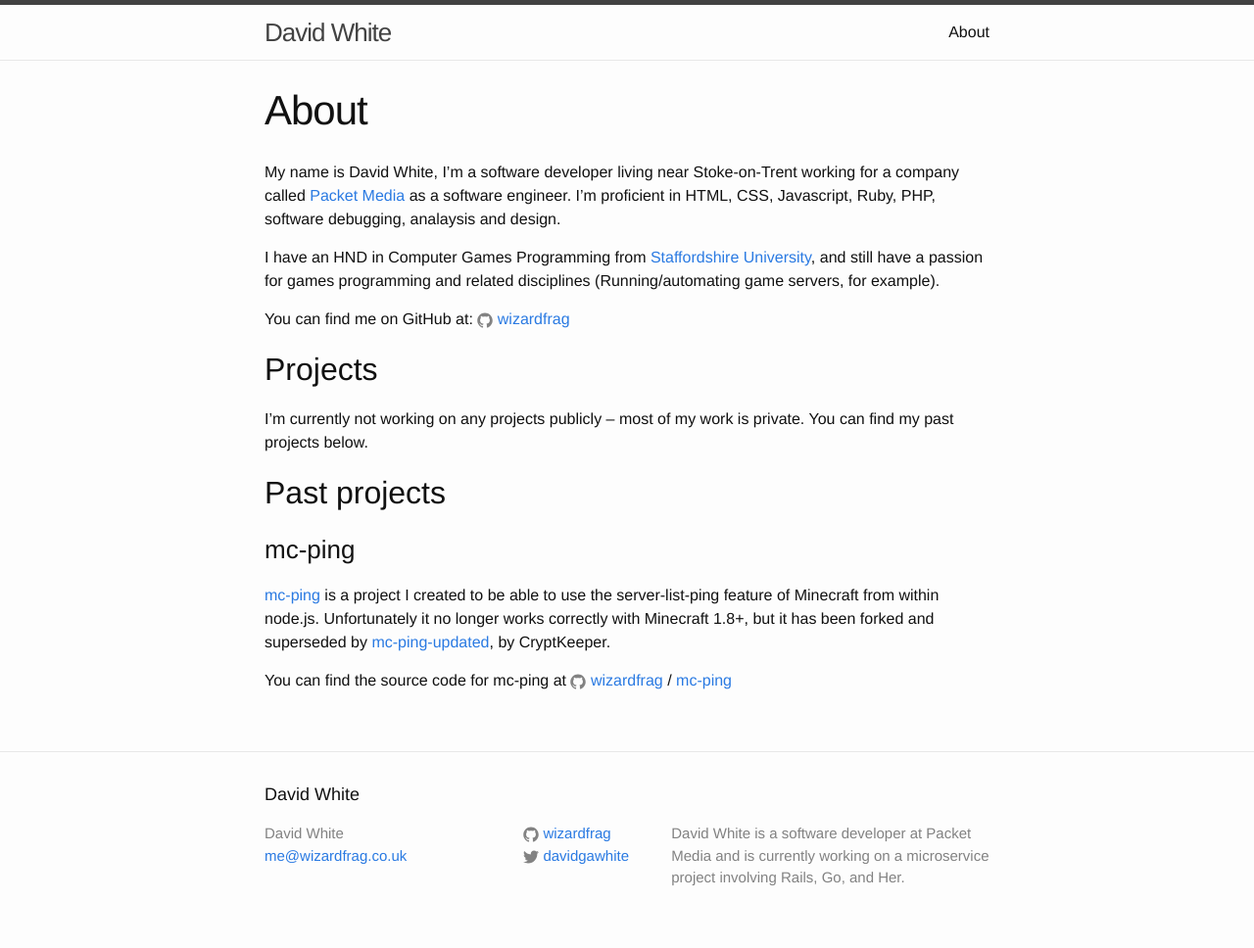
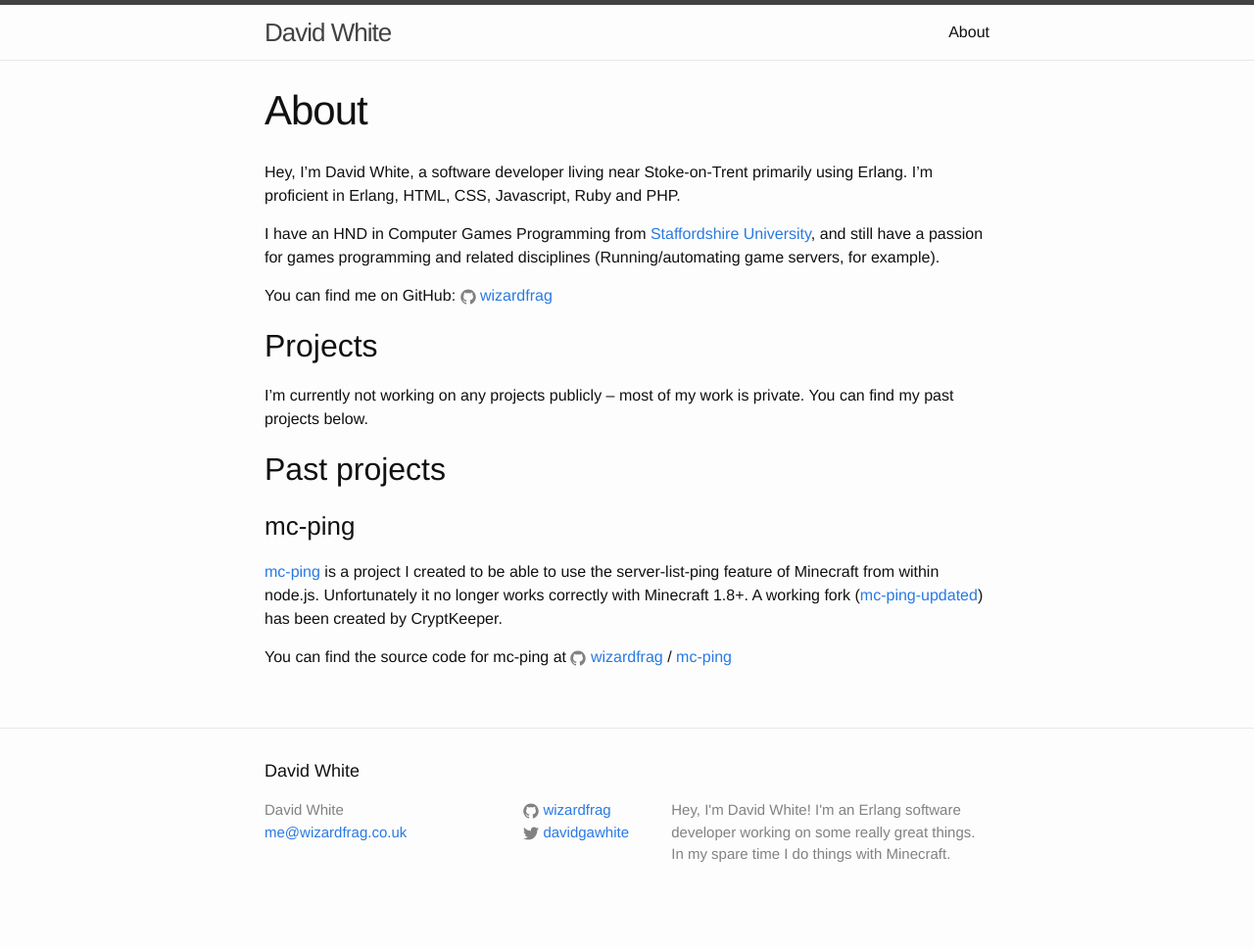
Before and after one commit to wizardfrag/wizardfrag.github.io, a Jekyll site: the page built from about.md, in a window 1280 px wide. Shown: the whole page at 98% size. Built offline with Jekyll 4.4.1, drawn with Linux system fonts in a browser that asks for light colours; after the commit the page ends 944 px from its top, so only the background shows below that.

Commit message:
Update about me/footer

```diff
--- a/_config.yml
+++ b/_config.yml
@@ -9,10 +9,10 @@
 title: David White
 email: me@wizardfrag.co.uk
 description: > # this means to ignore newlines until "baseurl:"
-  David White is a software developer at Packet Media and is currently
-  working on a microservice project involving Rails, Go, and Her.
+  Hey, I'm David White! I'm an Erlang software developer working on some really
+  great things. In my spare time I do things with Minecraft.
 baseurl: "" # the subpath of your site, e.g. /blog
-url: "http://yourdomain.com" # the base hostname & protocol for your site
+url: "https://wizardfrag.co.uk" # the base hostname & protocol for your site
 twitter_username: davidgawhite
 github_username:  wizardfrag
 
--- a/about.md
+++ b/about.md
@@ -4,11 +4,13 @@ title: About
 permalink: /about/
 ---
 
-My name is David White, I'm a software developer living near Stoke-on-Trent working for a company called [Packet Media](https://www.packetmedia.co.uk) as a software engineer. I'm proficient in HTML, CSS, Javascript, Ruby, PHP, software debugging, analaysis and design.
+Hey, I'm David White, a software developer living near Stoke-on-Trent primarily using Erlang.
+I'm proficient in Erlang, HTML, CSS, Javascript, Ruby and PHP.
 
-I have an HND in Computer Games Programming from [Staffordshire University](https://www.staffs.ac.uk), and still have a passion for games programming and related disciplines (Running/automating game servers, for example).
+I have an HND in Computer Games Programming from [Staffordshire University](https://www.staffs.ac.uk),
+and still have a passion for games programming and related disciplines (Running/automating game servers, for example).
 
-You can find me on GitHub at:
+You can find me on GitHub:
 {% include icon-github.html username="wizardfrag" %}
 
 ## Projects
@@ -19,6 +21,7 @@ I'm currently not working on any projects publicly – most of my work is privat
 
 ### mc-ping
 
-[mc-ping](https://www.npmjs.com/package/mc-ping) is a project I created to be able to use the server-list-ping feature of Minecraft from within node.js. Unfortunately it no longer works correctly with Minecraft 1.8+, but it has been forked and superseded by [mc-ping-updated](https://www.npmjs.com/package/mc-ping-updated), by CryptKeeper.
+[mc-ping](https://www.npmjs.com/package/mc-ping) is a project I created to be able to use the server-list-ping feature of Minecraft from within node.js.
+Unfortunately it no longer works correctly with Minecraft 1.8+. A working fork ([mc-ping-updated](https://www.npmjs.com/package/mc-ping-updated)) has been created by CryptKeeper.
 
 You can find the source code for mc-ping at {% include icon-github.html username="wizardfrag" %} / [mc-ping](https://github.com/wizardfrag/mc-ping)
```
